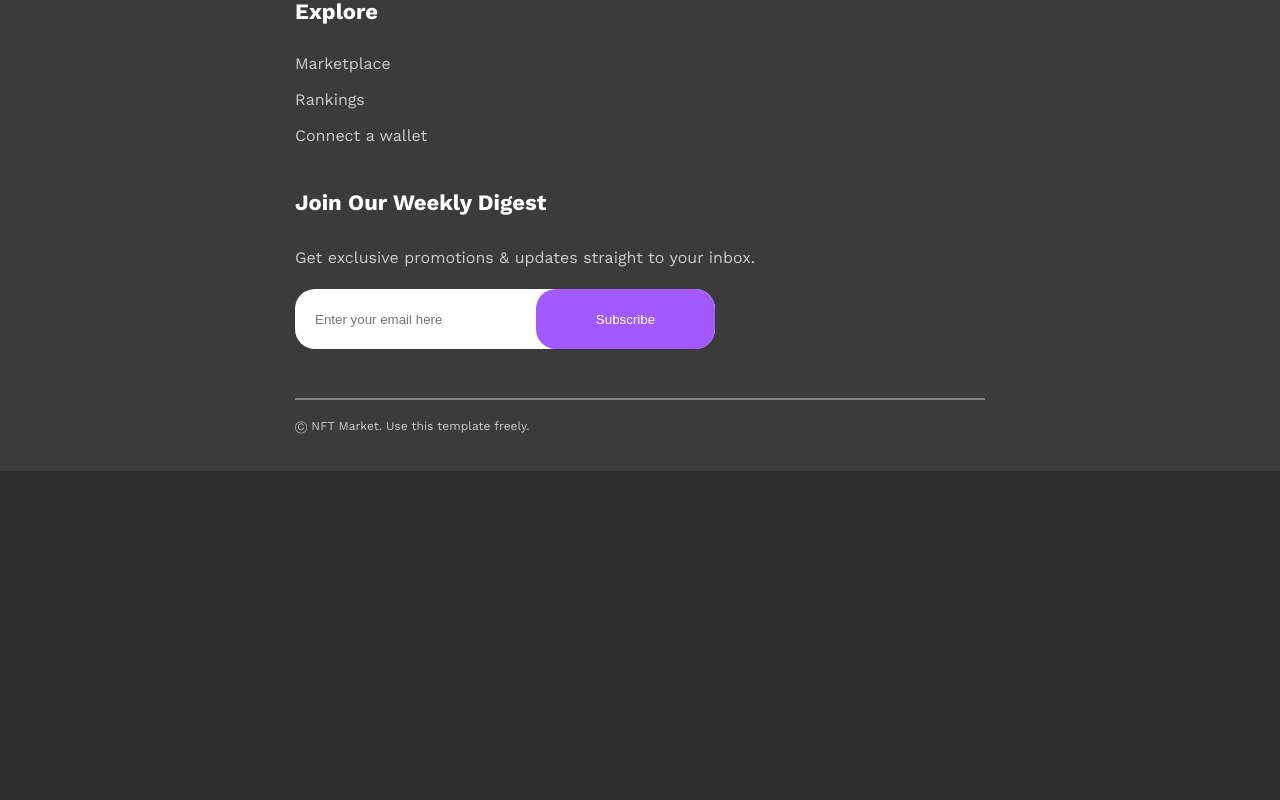
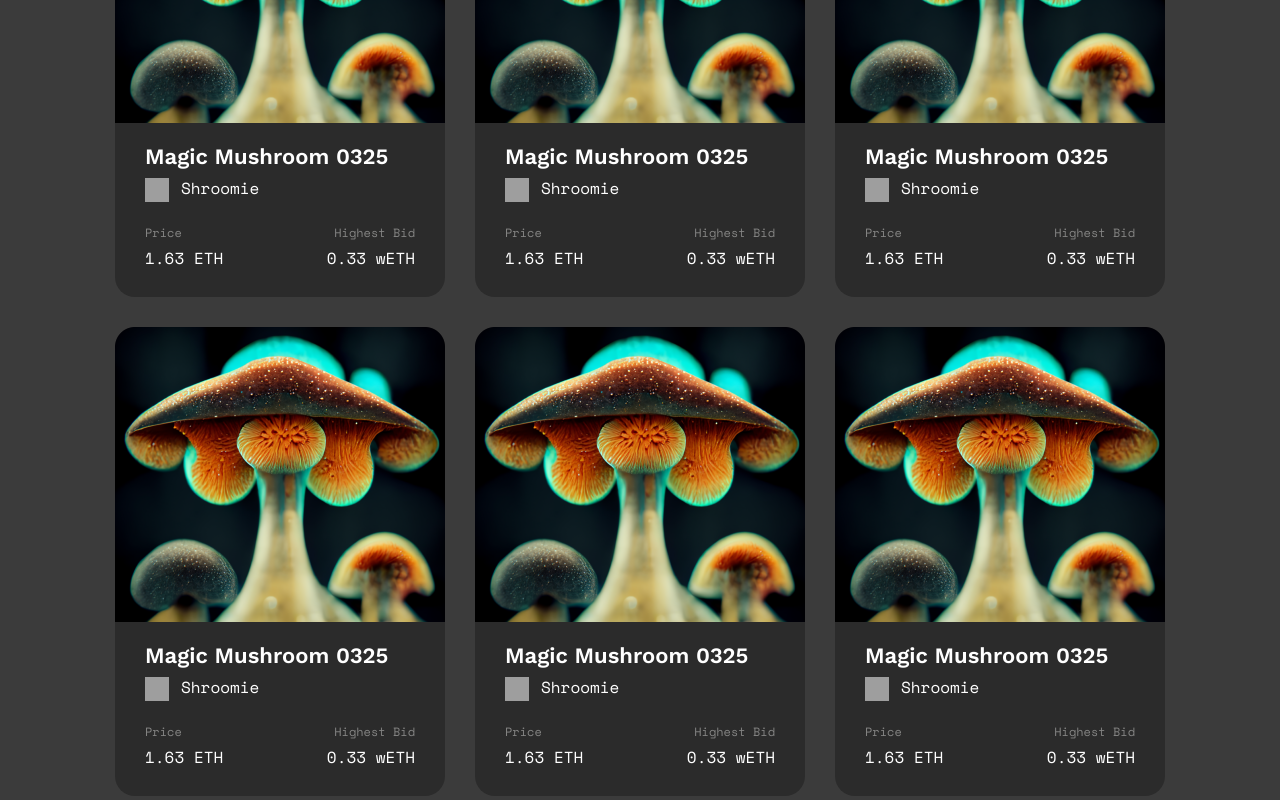
Before and after one commit to FeridQarayev/nft_market_fullstack, a React (Create React App) app in the folder client/: page / in a window 1280 px wide. Shown: the part 720-1520 px from the top of the page. Before the commit the page ends 1191 px from the top, so only its background shows below. Built offline with nearby package versions, Linux system fonts and the light colour scheme; grey boxes are pictures that could not be loaded.

Commit message:
create nft component and style

```diff
--- /dev/null
+++ b/client/src/components/nft/index.tsx
@@ -0,0 +1,39 @@
+import React from "react";
+import nft_img from "../../images/nft/image-placeholder@2x.png";
+import nft_img_avatar from "../../images/artist/avatar-placeholder-5@2x.png";
+import "./nft.scss";
+
+function NFT() {
+  return (
+    <div className="nft">
+      <div className="nft__img">
+        <img src={nft_img} alt="Image Placeholder" />
+      </div>
+      <div className="nft__body">
+        <div className="nft__body__artist">
+          <div className="nft__body__artist__name">Magic Mushroom 0325</div>
+          <div className="nft__body__artist__avatar">
+            <div className="nft__body__artist__avatar__img">
+              <div>
+                <img src={nft_img_avatar} alt="Avatar Placeholder" />
+              </div>
+            </div>
+            <div className="nft__body__artist__avatar__name">Shroomie</div>
+          </div>
+        </div>
+        <div className="nft__body__info">
+          <div className="nft__body__info__price">
+            <div className="nft__body__info__price__text">Price</div>
+            <div className="nft__body__info__price__price">1.63 ETH</div>
+          </div>
+          <div className="nft__body__info__highest">
+            <div className="nft__body__info__highest__text">Highest Bid</div>
+            <div className="nft__body__info__highest__price">0.33 wETH</div>
+          </div>
+        </div>
+      </div>
+    </div>
+  );
+}
+
+export default NFT;
--- /dev/null
+++ b/client/src/components/nft/nft.scss
@@ -0,0 +1,224 @@
+.nft {
+  align-items: center;
+  background-color: #2b2b2b;
+  border-radius: 20px;
+  cursor: pointer;
+  display: flex;
+  flex: 1;
+  flex-direction: column;
+  height: 469px;
+  mix-blend-mode: normal;
+  pointer-events: auto;
+  position: relative;
+  transition: all 0.3s ease;
+  &__img {
+    align-items: flex-start;
+    align-self: stretch;
+    background-color: transparent;
+    border-radius: 20px 20px 0px 0px;
+    display: flex;
+    flex-direction: column;
+    gap: 10px;
+    height: auto;
+    position: relative;
+    img {
+      align-self: stretch;
+      background-color: transparent;
+      height: 295px;
+      min-width: 330px;
+      mix-blend-mode: normal;
+      object-fit: cover;
+      position: relative;
+    }
+  }
+  &__body {
+    align-items: flex-start;
+    align-self: stretch;
+    background-color: transparent;
+    display: flex;
+    flex-direction: column;
+    gap: 25px;
+    height: auto;
+    padding: 20px 30px 25px;
+    position: relative;
+    &__artist {
+      align-items: flex-start;
+      align-self: stretch;
+      background-color: transparent;
+      display: flex;
+      flex-direction: column;
+      gap: 5px;
+      height: auto;
+      position: relative;
+      &__name {
+        align-self: stretch;
+        background-color: transparent;
+        letter-spacing: 0px;
+        line-height: 30.8px;
+        margin-top: -1px;
+        mix-blend-mode: normal;
+        position: relative;
+        text-align: left;
+        white-space: nowrap;
+
+        color: #ffffff;
+        font-family: "Work Sans", Helvetica;
+        font-size: 22px;
+        font-style: normal;
+        font-weight: 600;
+      }
+      &__avatar {
+        align-items: flex-start;
+        align-self: stretch;
+        background-color: transparent;
+        display: flex;
+        gap: 12px;
+        height: auto;
+        position: relative;
+        &__img {
+          align-items: flex-start;
+          background-color: transparent;
+          display: flex;
+          gap: 10px;
+          height: auto;
+          mix-blend-mode: normal;
+          position: relative;
+          width: fit-content;
+          div {
+            background-color: transparent;
+            height: 24px;
+            min-width: 24px;
+            mix-blend-mode: normal;
+            position: relative;
+            img {
+              background-color: transparent;
+              height: 24px;
+              left: 0px;
+              mix-blend-mode: normal;
+              object-fit: cover;
+              position: absolute;
+              top: 0px;
+              width: 24px;
+            }
+          }
+        }
+        &__name {
+          background-color: transparent;
+          flex: 1;
+          letter-spacing: 0px;
+          line-height: 22.4px;
+          margin-top: -1px;
+          mix-blend-mode: normal;
+          position: relative;
+          text-align: left;
+          white-space: nowrap;
+
+          color: #ffffff;
+          font-family: "Space Mono", Helvetica;
+          font-size: 16px;
+          font-style: normal;
+          font-weight: 400;
+        }
+      }
+    }
+    &__info {
+      align-items: flex-start;
+      align-self: stretch;
+      background-color: transparent;
+      display: flex;
+      height: auto;
+      position: relative;
+      &__price {
+        align-items: flex-start;
+        background-color: transparent;
+        display: flex;
+        flex: 1;
+        flex-direction: column;
+        gap: 8px;
+        height: auto;
+        padding: 0px 21px 0px 0px;
+        position: relative;
+        &__text {
+          align-self: stretch;
+          background-color: transparent;
+          letter-spacing: 0px;
+          line-height: 13.2px;
+          margin-top: -1px;
+          mix-blend-mode: normal;
+          position: relative;
+          text-align: left;
+          white-space: nowrap;
+
+          color: #858584;
+          font-family: "Space Mono", Helvetica;
+          font-size: 12px;
+          font-style: normal;
+          font-weight: 400;
+        }
+        &__price {
+          align-self: stretch;
+          background-color: transparent;
+          letter-spacing: 0px;
+          line-height: 22.4px;
+          mix-blend-mode: normal;
+          position: relative;
+          text-align: left;
+          white-space: nowrap;
+
+          color: #ffffff;
+          font-family: "Space Mono", Helvetica;
+          font-size: 16px;
+          font-style: normal;
+          font-weight: 400;
+        }
+      }
+      &__highest {
+        align-items: flex-end;
+        background-color: transparent;
+        display: flex;
+        flex: 1;
+        flex-direction: column;
+        gap: 8px;
+        height: auto;
+        justify-content: center;
+        position: relative;
+        &__text {
+          align-self: stretch;
+          background-color: transparent;
+          letter-spacing: 0px;
+          line-height: 13.2px;
+          margin-top: -1px;
+          mix-blend-mode: normal;
+          position: relative;
+          text-align: right;
+          white-space: nowrap;
+
+          color: #858584;
+          font-family: "Space Mono", Helvetica;
+          font-size: 12px;
+          font-style: normal;
+          font-weight: 400;
+        }
+        &__price {
+          align-self: stretch;
+          background-color: transparent;
+          letter-spacing: 0px;
+          line-height: 22.4px;
+          mix-blend-mode: normal;
+          position: relative;
+          text-align: right;
+          white-space: nowrap;
+
+          color: #ffffff;
+          font-family: "Space Mono", Helvetica;
+          font-size: 16px;
+          font-style: normal;
+          font-weight: 400;
+        }
+      }
+    }
+  }
+  &:hover {
+    transform: scale(0.95);
+  }
+}
--- a/client/src/pages/marketplace/index.jsx
+++ b/client/src/pages/marketplace/index.tsx
@@ -2,6 +2,7 @@ import React, { Fragment } from "react";
 import search_logo from "../../images/marketplace/magnifyingglass@2x.svg";
 import line from "../../images/marketplace/line-2@1x.svg";
 import styled from "./marketplace.module.scss";
+import NFT from "../../components/nft";
 
 function Marketplace() {
   return (
@@ -35,22 +36,37 @@ function Marketplace() {
                 <div className={styled.nfts__head__container__body__left__text}>
                   Nfts
                 </div>
-                <div className={styled.nfts__head__container__body__left__count}>
+                <div
+                  className={styled.nfts__head__container__body__left__count}
+                >
                   <div>302</div>
                 </div>
               </div>
               <div className={styled.nfts__head__container__body__right}>
-                <div className={styled.nfts__head__container__body__right__text}>
+                <div
+                  className={styled.nfts__head__container__body__right__text}
+                >
                   Collections
                 </div>
-                <div className={styled.nfts__head__container__body__right__count}>
+                <div
+                  className={styled.nfts__head__container__body__right__count}
+                >
                   <div>67</div>
                 </div>
               </div>
             </div>
           </div>
         </div>
-        <div className="nfts__body"></div>
+        <div className={styled.nfts__body}>
+          <div className={styled.nfts__body__row}>
+            <NFT />
+            <NFT />
+            <NFT />
+            <NFT />
+            <NFT />
+            <NFT />
+          </div>
+        </div>
       </div>
       {/* Nfts End */}
     </Fragment>
--- a/client/src/pages/marketplace/marketplace.module.scss
+++ b/client/src/pages/marketplace/marketplace.module.scss
@@ -287,5 +287,25 @@
     }
   }
   &__body {
+    align-items: center;
+    align-self: stretch;
+    background-color: #3b3b3b;
+    display: flex;
+    flex-direction: column;
+    gap: 30px;
+    height: auto;
+    mix-blend-mode: normal;
+    padding: 60px 0px 80px;
+    position: relative;
+    &__row {
+      align-items: flex-start;
+      background-color: transparent;
+      display: flex;
+      flex-wrap: wrap;
+      gap: 30px;
+      height: auto;
+      position: relative;
+      width: 1050px;
+    }
   }
 }
```
Also changed, not shown: client/src/images/nft/image-placeholder@2x.png (added), client/src/pages/MainRoot.tsx (renamed from client/src/pages/MainRoot.jsx), client/src/pages/home/index.tsx (renamed from client/src/pages/home/index.jsx), client/src/routers/router.tsx (renamed from client/src/routers/router.jsx).
